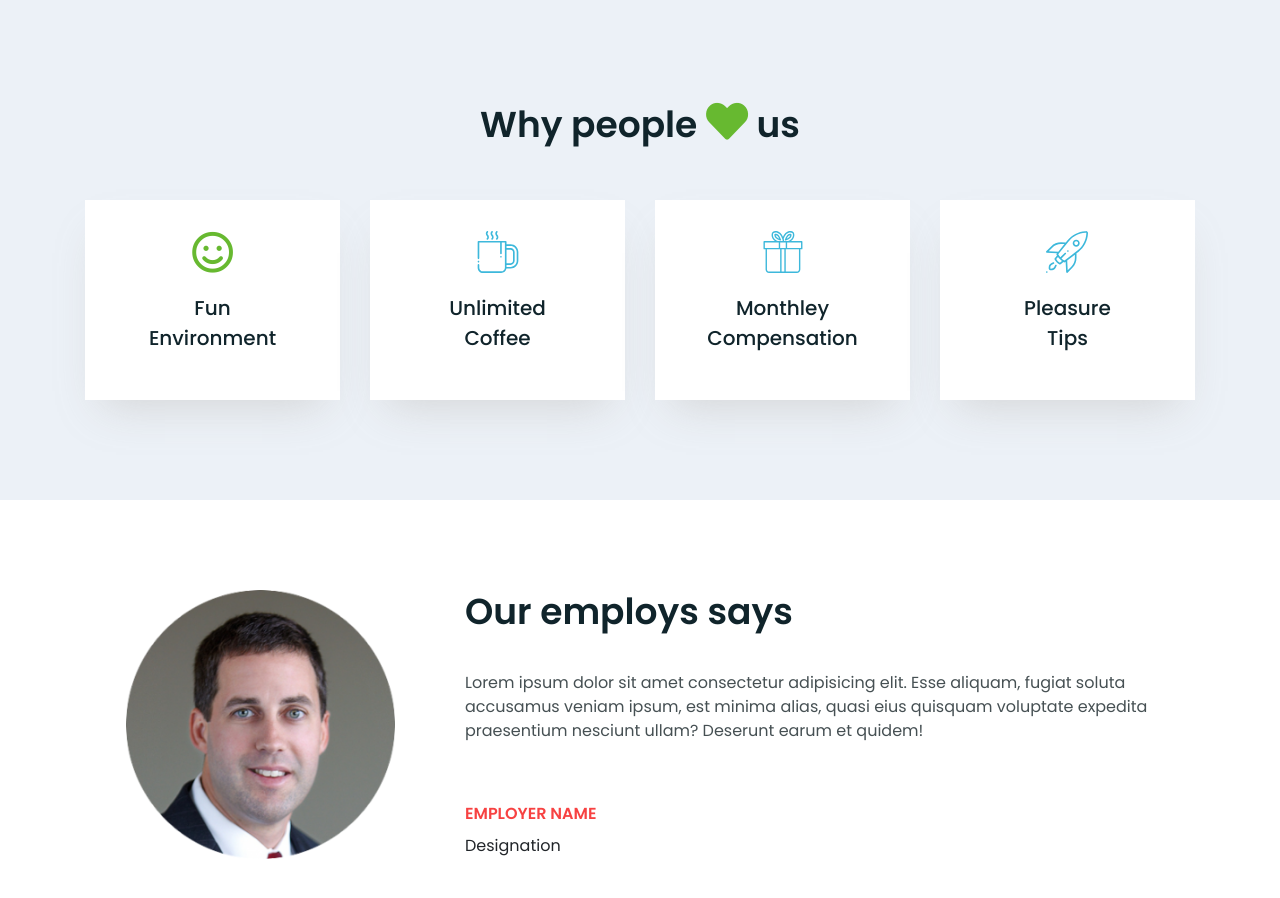
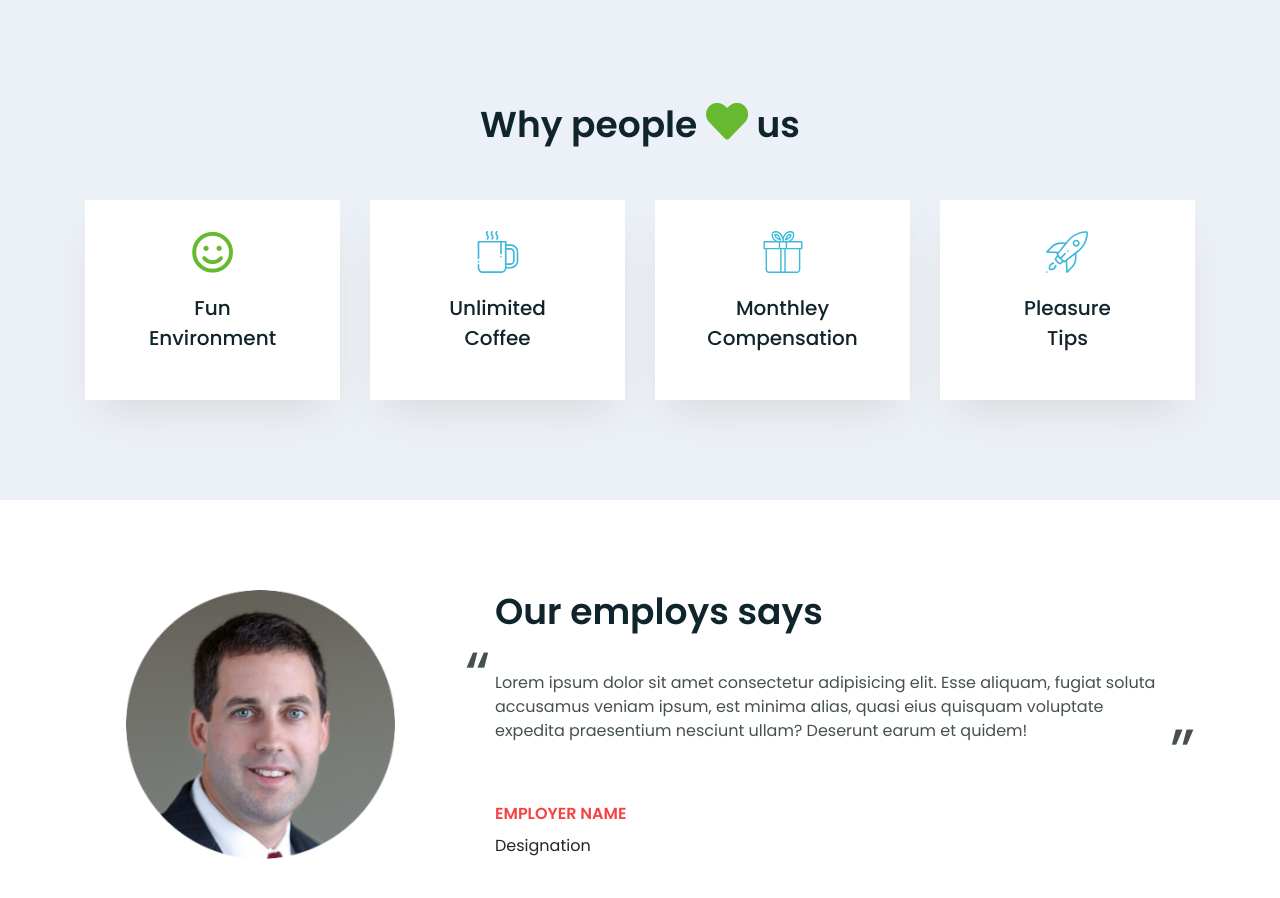
Before and after one commit to Igora229/career, a plain HTML site: page index.html in a window 1280 px wide. Drawn offline with nearby package versions, Linux system fonts and the light colour scheme.

Commit message:
add quotes | finally finish block

```diff
--- a/scss/_home.scss
+++ b/scss/_home.scss
@@ -33,15 +33,35 @@
             background-repeat: no-repeat;
         }
         .description{
+            h3{
+                padding: 0 30px;
+            }
             p{
                 font-family: 'Poppins', sans-serif;
                 font-size: 16px;
                 font-weight: 400;
                 color: #465053;
-                padding: 30px 0;
+                padding: 30px 30px;
                 margin-bottom: 25px;
+                position: relative;
+                float: left;
+                &::before{
+                    position: absolute;
+                    font-size: 50pt;
+                    content: '\201c';
+                    top: -15px;
+                    left: 0px;
+                }
+                &::after{
+                    position: absolute;
+                    font-size: 50pt;
+                    content: '\201d';
+                    bottom: -30px;
+                    right: 0px;
+                }
             }
             span{
+                padding: 0 30px;
                 display: block;
                 line-height: 2;
                 font-family: 'Poppins',sans-serif;
```
Also changed, not shown: scss/style.css, 1 other file.
